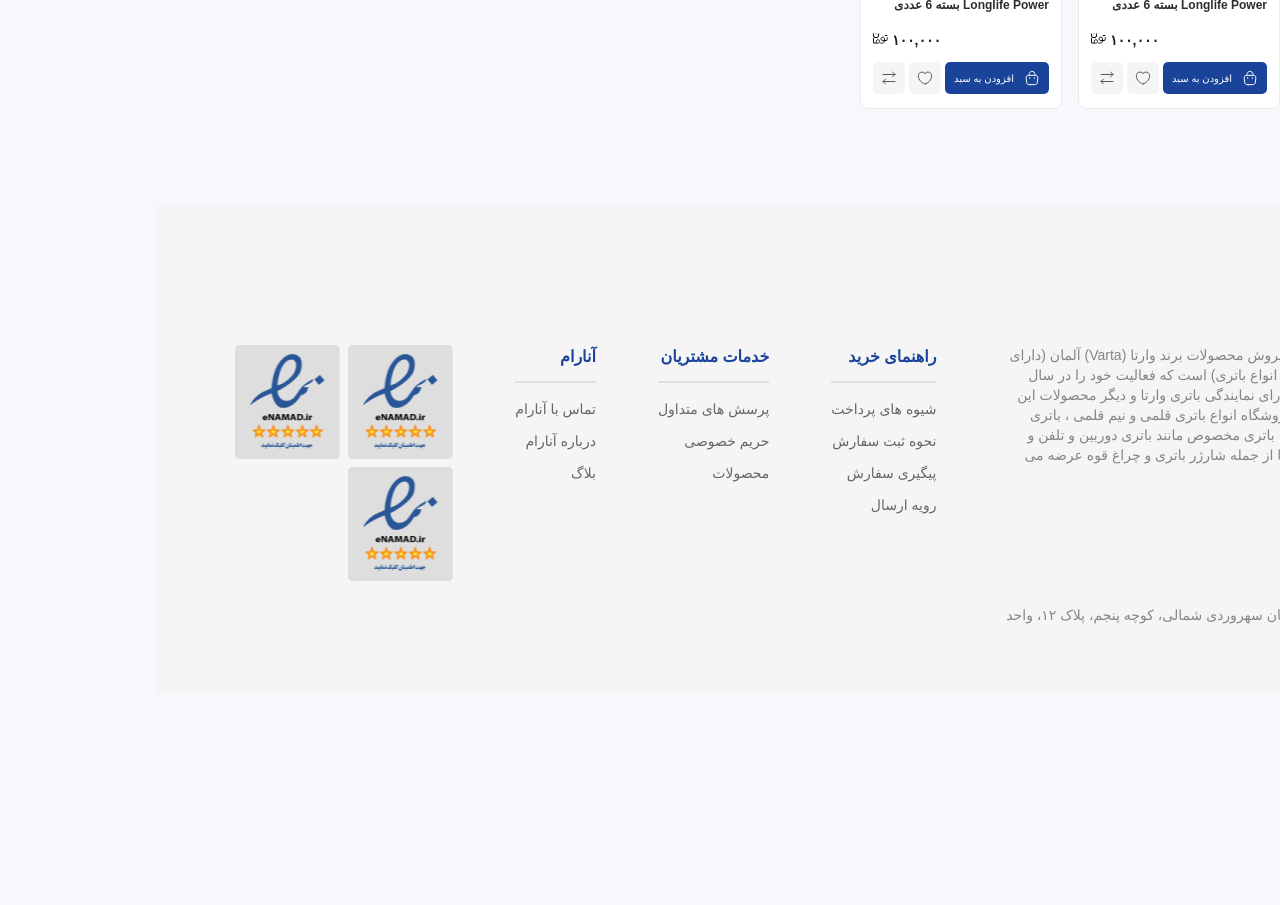
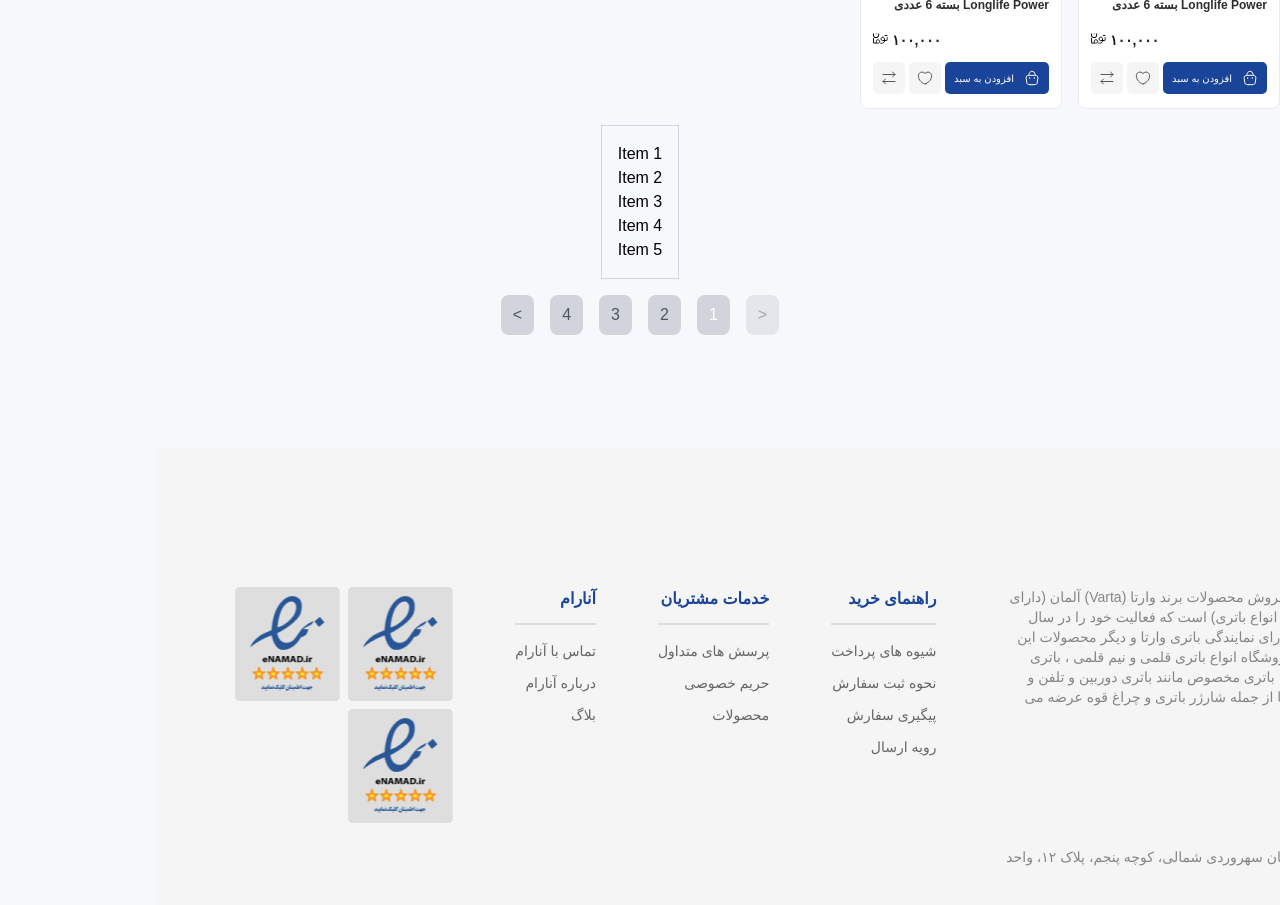
Before and after one commit to mahyarErshad/anaram-react, a React (Create React App) app: page /products in a window 1280 px wide. Shown: the part 1420-2325 px from the top of the page. Before the commit the page ends 2113 px from the top, so only its background shows below. Built offline with nearby package versions, Linux system fonts and the light colour scheme; a web font is replaced by a local one.

Commit message:
Styled the pagination

```diff
--- a/src/Components/Pagination/Pagination.jsx
+++ b/src/Components/Pagination/Pagination.jsx
@@ -15,13 +15,13 @@ function Pagination() {
   const displayItems = items.slice(currentPage * itemsPerPage, currentPage * itemsPerPage + itemsPerPage);
 
   return (
-    <div>
-      <ul>
+    <div className="container mx-auto my-4">
+      <ul className="border border-gray-300 p-4">
         {displayItems.map((item) => (
           <li key={item}>{item}</li>
         ))}
       </ul>
-      <ReactPaginate previousLabel={"<"} nextLabel={">"} breakLabel={"..."} pageCount={pageCount} marginPagesDisplayed={2} pageRangeDisplayed={3} onPageChange={handlePageClick} containerClassName={"pagination"} activeClassName={"active"} />
+      <ReactPaginate previousLabel={"<"} nextLabel={">"} breakLabel={"..."} pageCount={pageCount} marginPagesDisplayed={2} pageRangeDisplayed={3} onPageChange={handlePageClick} containerClassName={"flex justify-center mt-4"} pageClassName={"inline-block mx-2 px-3 py-2 bg-gray-300 text-gray-600 rounded-lg"} activeClassName={"bg-blue-500 text-white"} previousClassName={"inline-block mx-2 px-3 py-2 bg-gray-300 text-gray-600 rounded-lg"} nextClassName={"inline-block mx-2 px-3 py-2 bg-gray-300 text-gray-600 rounded-lg"} disabledClassName={"opacity-50 cursor-not-allowed"} />
     </div>
   );
 }
--- a/src/Pages/ProductsPage/ProductsPageCardsSection/ProductsPageCardsSection.jsx
+++ b/src/Pages/ProductsPage/ProductsPageCardsSection/ProductsPageCardsSection.jsx
@@ -3,6 +3,7 @@ import { Tab, Tabs, TabList, TabPanel } from "react-tabs";
 import { ReactComponent as SettingsIcon } from "../../../assets/images/icons/settings-icon.svg";
 import "./styles.css";
 import ProductsPageCards from "./ProductsPageCards/ProductsPageCards";
+import Pagination from "../../../Components/Pagination/Pagination";
 
 function ProductsPageCardsSection() {
   const array = Array.from({ length: 12 }, (_, i) => i + 1);
@@ -34,6 +35,7 @@ function ProductsPageCardsSection() {
           })}
         </TabPanel>
       </Tabs>
+      <Pagination />
     </div>
   );
 }
```
